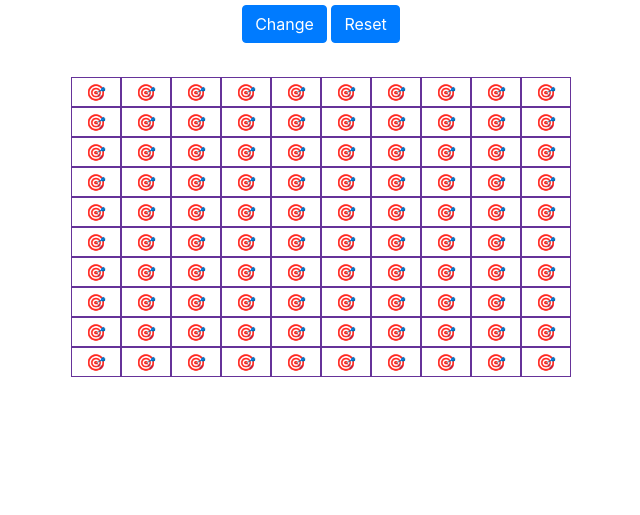
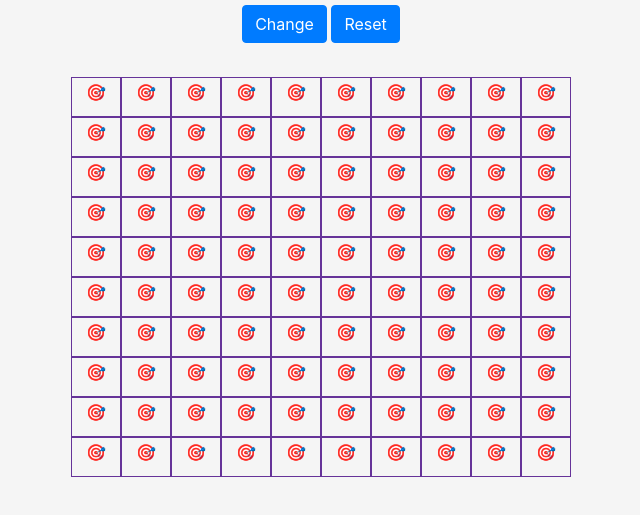
Before and after one commit to moostofa/Etch-a-Sketch, a plain HTML site: page index.html in a window 1280 px wide. Shown: the part 51-566 px from the top of the page, without its empty margins (319-959 px from the left). Drawn offline with nearby package versions, Linux system fonts and the light colour scheme.

Commit message:
added minor styling features

```diff
--- a/style.css
+++ b/style.css
@@ -6,14 +6,18 @@
     left: 0;
     margin: 10% auto;
     width: 500px;
+    height: 500px;
     text-align: center;
 }
 
 .col {
     border: 1px solid rebeccapurple;
     padding: 2px;
+    height: 40px;
+    width: 40px;
 }
 
 body {
     text-align: center;
+    background-color: whitesmoke;
 }
```
